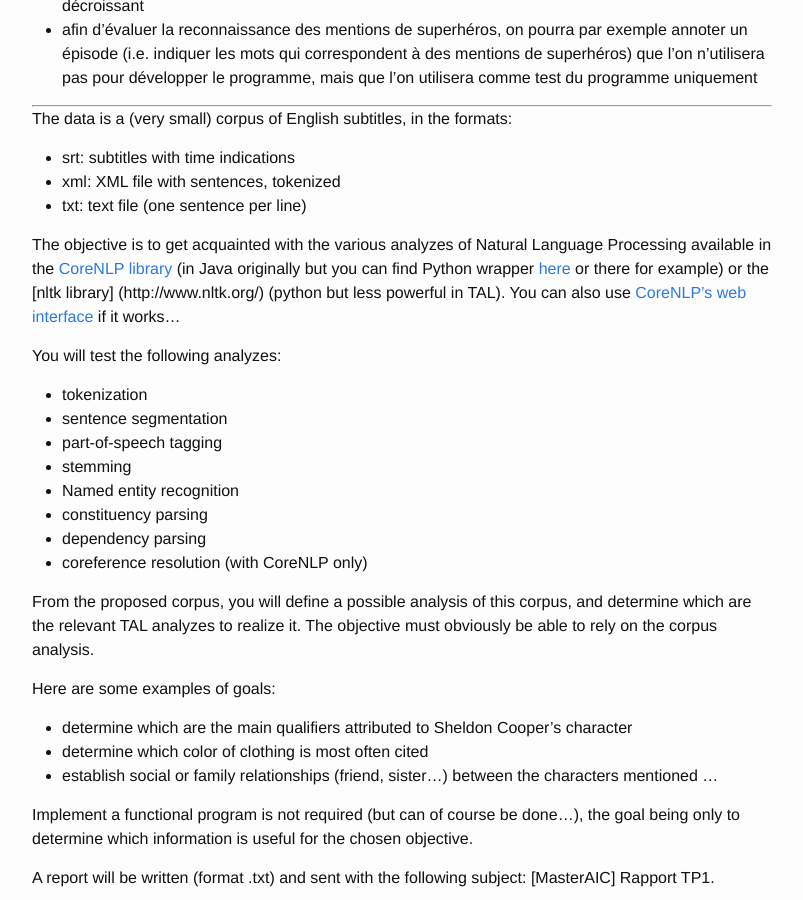
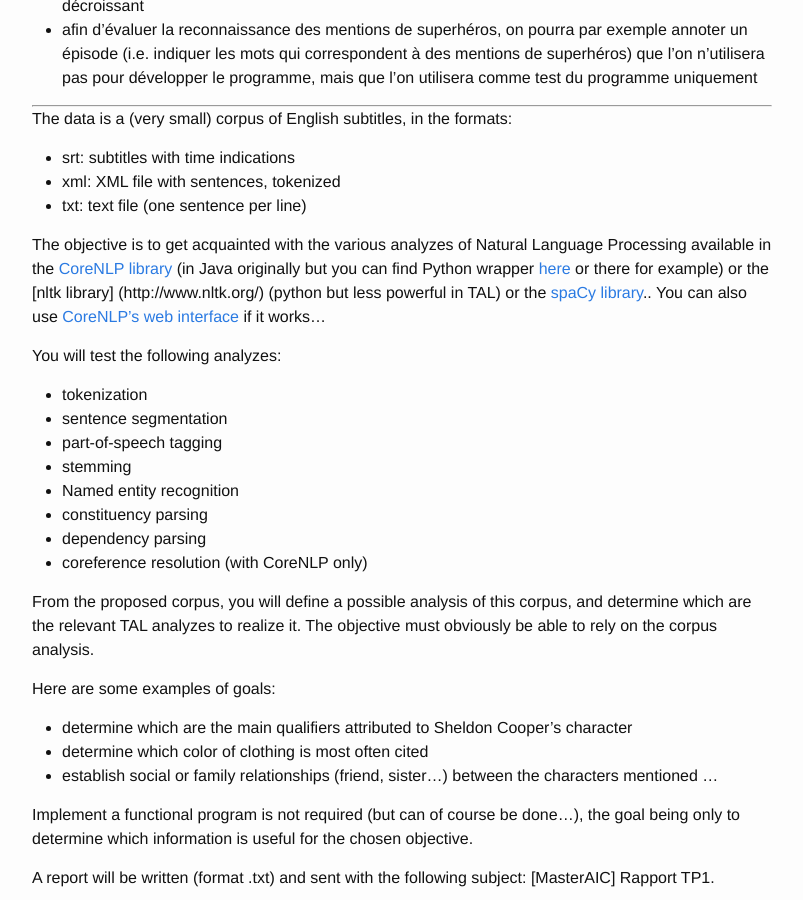
Before and after one commit to annlor/annlor.github.io, a Jekyll site: the page built from _posts/2019-09-26-aic-tp1.markdown, in a window 1280 px wide and 900 px high, scrolled down 1448 px. Shown: the whole window, without its empty margins (238-1041 px from the left). Built offline with Jekyll 4.4.1, drawn with Linux system fonts in a browser that asks for light colours; some of the changed text lies outside the part shown.

Commit message:
tp1 2019 bis

```diff
--- a/_posts/2019-09-26-aic-tp1.markdown
+++ b/_posts/2019-09-26-aic-tp1.markdown
@@ -13,7 +13,7 @@ Vous disposez d'un (tout petit) [corpus de sous-titres de séries](https://perso
 - txt: fichier texte (une phrase par ligne)
 
 
-L'objectif de ce TP est de vous familiariser avec les différentes analyses de Traitement Automatique des Langues disponibles dans la librairie [CoreNLP](https://stanfordnlp.github.io/CoreNLP/) (en Java à l'origine mais vous pouvez trouver des surcouches Python [ici](https://github.com/Lynten/stanford-corenlp) ou [là](https://github.com/dasmith/stanford-corenlp-python) par exemple) ou la librairie [nltk](http://www.nltk.org/) (python mais moins puissante en TAL).
+L'objectif de ce TP est de vous familiariser avec les différentes analyses de Traitement Automatique des Langues disponibles dans la librairie [CoreNLP](https://stanfordnlp.github.io/CoreNLP/) (en Java à l'origine mais vous pouvez trouver des surcouches Python [ici](https://github.com/Lynten/stanford-corenlp) ou [là](https://github.com/dasmith/stanford-corenlp-python) par exemple) ou la librairie [nltk](http://www.nltk.org/) (python mais moins puissante en TAL) ou encore la librairie [spaCy](https://spacy.io/).
 Vous pouvez aussi utiliser l'[interface web de CoreNLP](corenlp.run) si elle fonctionne...
 
 Vous testerez donc les analyses suivantes:
@@ -56,7 +56,7 @@ The data is a (very small) corpus of English subtitles, in the formats:
 - xml: XML file with sentences, tokenized
 - txt: text file (one sentence per line)
 
-The objective is to get acquainted with the various analyzes of Natural  Language Processing available in the [CoreNLP library](https://stanfordnlp.github.io/CoreNLP/) (in Java originally but you can find Python wrapper [here](https://github.com/Lynten/stanford-corenlp) or there for example) or the [nltk library] (http://www.nltk.org/) (python but less powerful in TAL).
+The objective is to get acquainted with the various analyzes of Natural  Language Processing available in the [CoreNLP library](https://stanfordnlp.github.io/CoreNLP/) (in Java originally but you can find Python wrapper [here](https://github.com/Lynten/stanford-corenlp) or there for example) or the [nltk library] (http://www.nltk.org/) (python but less powerful in TAL) or the [spaCy library](https://spacy.io/)..
 You can also use [CoreNLP's web interface](corenlp.run) if it works...
 
 You will test the following analyzes:
```
